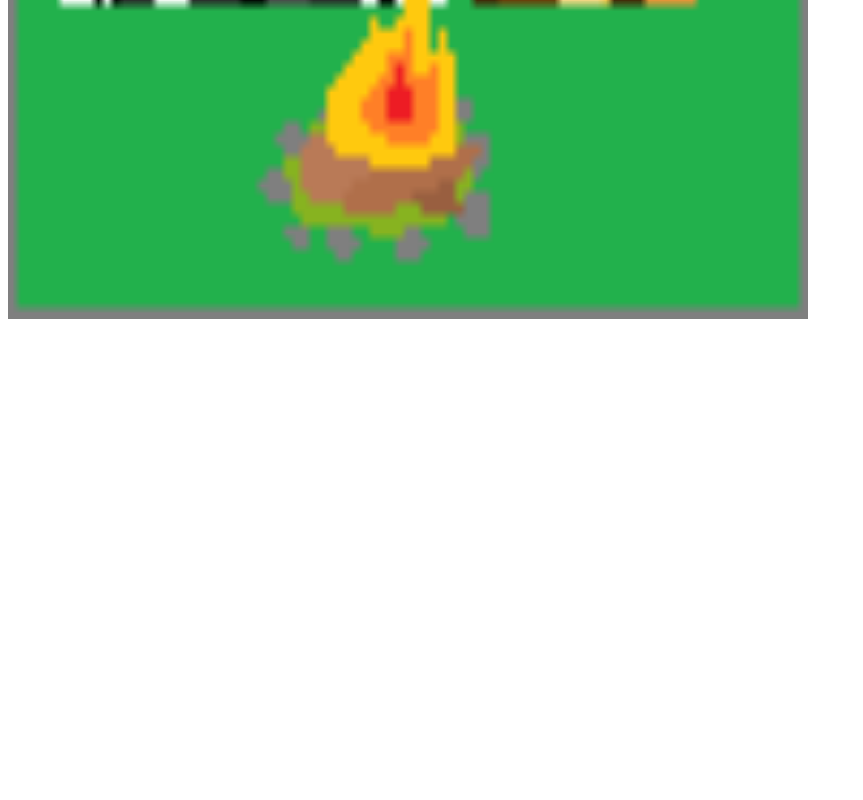
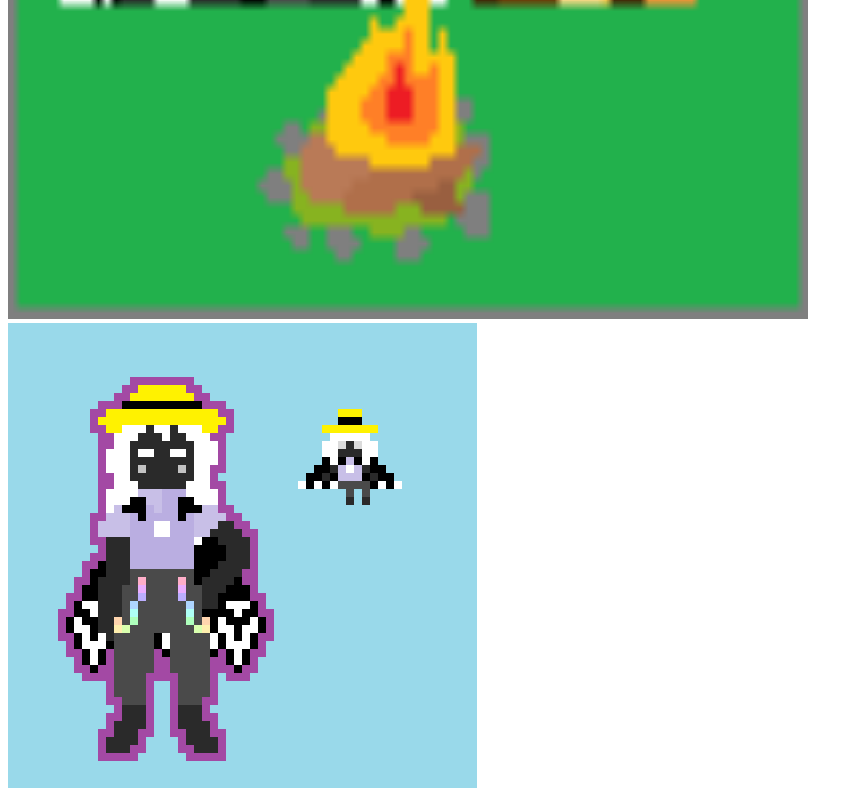
Before and after one commit to jula-ga/comit, a plain HTML site: page index.html in a window 1280 px wide. Shown: the part 691-1491 px from the top of the page, without its empty margins (0-863 px from the left). Before the commit the page ends 1022 px from the top, so only its background shows below. Drawn offline with Linux system fonts and the light colour scheme.

Commit message:
adiciona outra imagem

```diff
--- a/index.html
+++ b/index.html
@@ -8,6 +8,7 @@
 <body>
     <h1>Sky: Children of the Light</h1>
     <img src="fogueira.png" height="930px" width="800px">
+    <img src="Anotação 2025-09-16 170557.png">
 
 </body>
 </html>
```
Also changed, not shown: Anotação 2025-09-16 170557.png (added).
